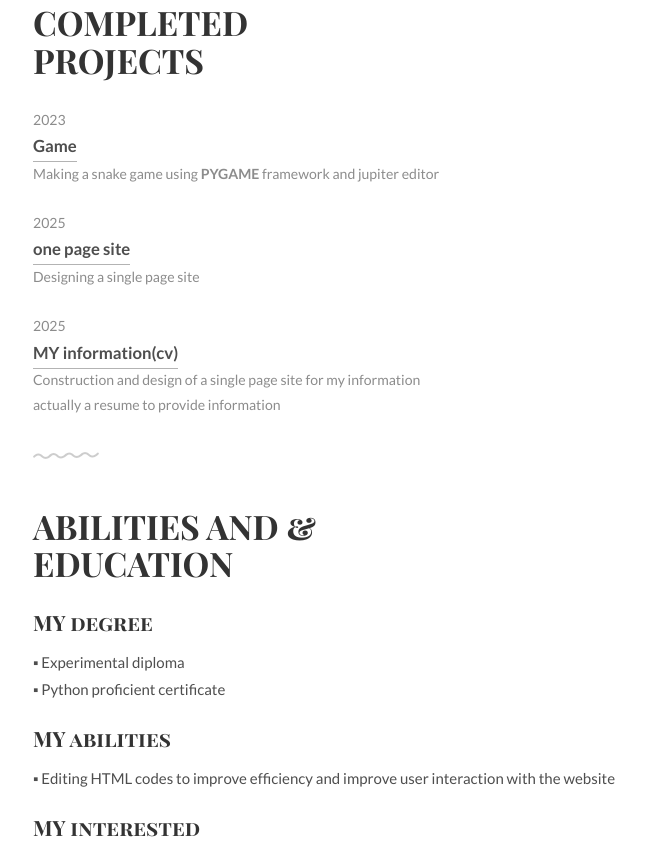
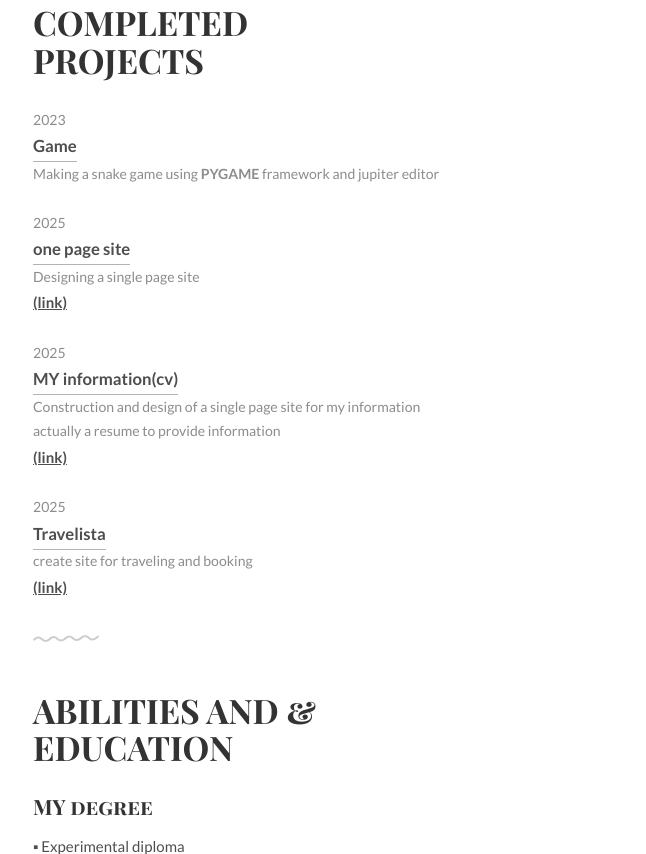
Before and after one commit to MahdiGhezavati/cv-page-for-me, a Django app: page / in a window 1280 px wide. Shown: the part 1036-1890 px from the top of the page, without its empty margins (296-942 px from the left). Run offline with Django 4.2, Linux system fonts and the light colour scheme.

Commit message:
edit template
part 4

```diff
--- a/templates/information/info.html
+++ b/templates/information/info.html
@@ -101,15 +101,27 @@
 			</ul>
 			<ul class="work-list">
 				<li>2025</li>
-				<li><a href="#">one page site </a></li>
+				<li><a href="https://github.com/MahdiGhezavati/Site-onePAGE.git">one page site </a></li>
 				<li>Designing a single page site</li>
+				<a href="https://github.com/MahdiGhezavati/Site-onePAGE.git"><strong>(link)</strong></a>
 			</ul>
 			<ul class="work-list">
 				<li>2025</li>
-				<li><a href="#">MY information(cv)</a></li>
+				<li><a href="https://github.com/MahdiGhezavati/cv-page-for-me.git">MY information(cv)<a></li>
 				<li>Construction and design of a single page site for my information <br> actually a resume to provide
 					information</li>
+				<a href="https://github.com/MahdiGhezavati/cv-page-for-me.git"><strong>(link)</strong></a>
 			</ul>
+
+			<ul class="work-list">
+				<li>2025</li>
+				<li><a href="https://github.com/MahdiGhezavati/MY_site.git">Travelista<a></li>
+				<li> create site for traveling and booking
+			    </li>
+				<a href="https://github.com/MahdiGhezavati/MY_site.git"><strong>(link)</strong></a>
+			</ul>
+
+
 		</div>
 	</div>
 
```
